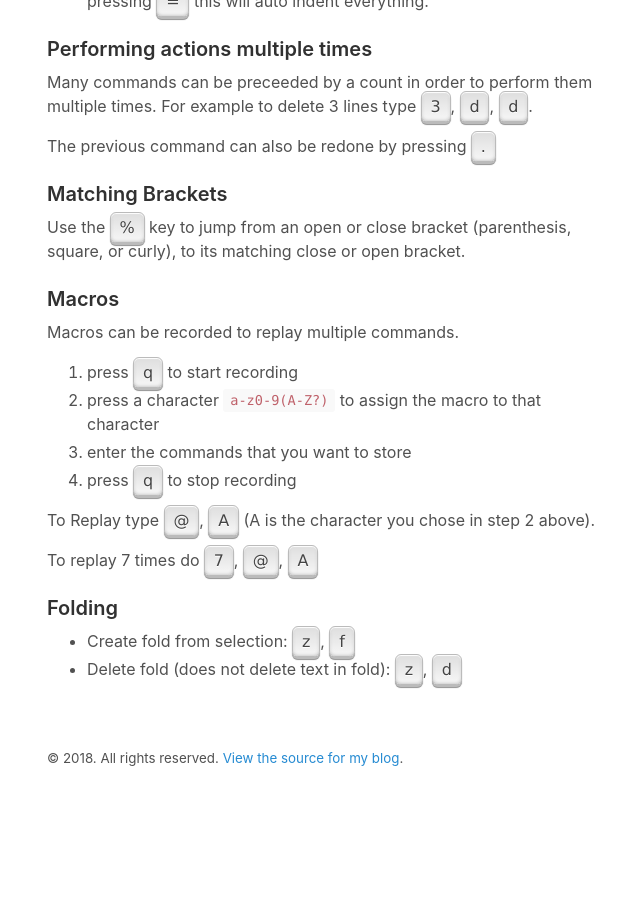
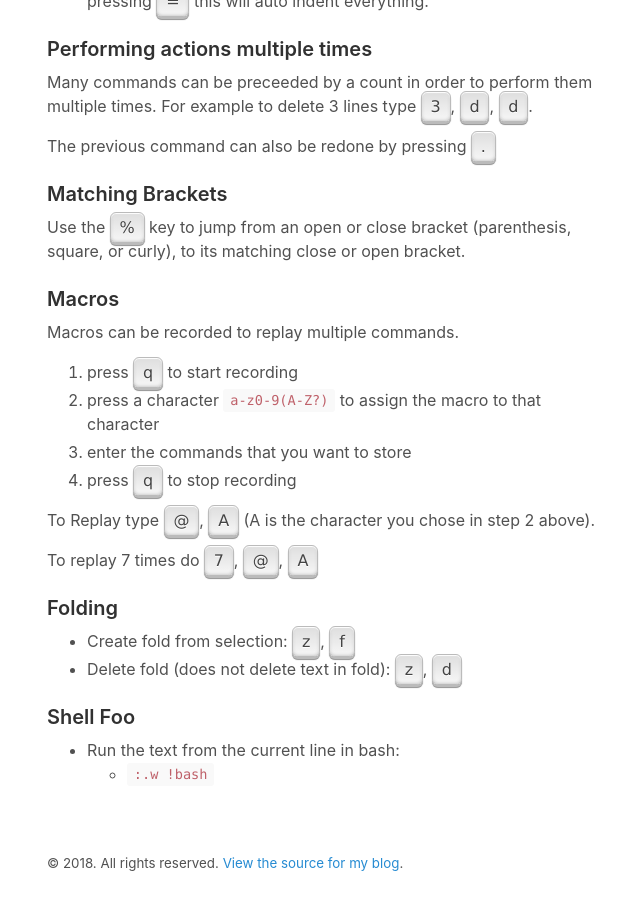
Before and after one commit to briankohles/briankohles.github.io, a Jekyll site: the page built from _wiki/vim.md, in a window 1280 px wide and 900 px high, scrolled down 4513 px. Shown: the whole window, without its empty margins (313-953 px from the left). Built offline with Jekyll 4.4.1, drawn with Linux system fonts in a browser that asks for light colours; before the commit the page ends 5308 px from its top, so only the background shows below that.

Commit message:
addding shell stuff

```diff
--- a/_wiki/vim.md
+++ b/_wiki/vim.md
@@ -210,3 +210,8 @@ To replay 7 times do <kbd>7</kbd>, <kbd>@</kbd>, <kbd>A</kbd>
 
 * Create fold from selection: <kbd>z</kbd>, <kbd>f</kbd>
 * Delete fold (does not delete text in fold): <kbd>z</kbd>, <kbd>d</kbd>
+
+### Shell Foo
+
+* Run the text from the current line in bash:
+  * `:.w !bash`
```
